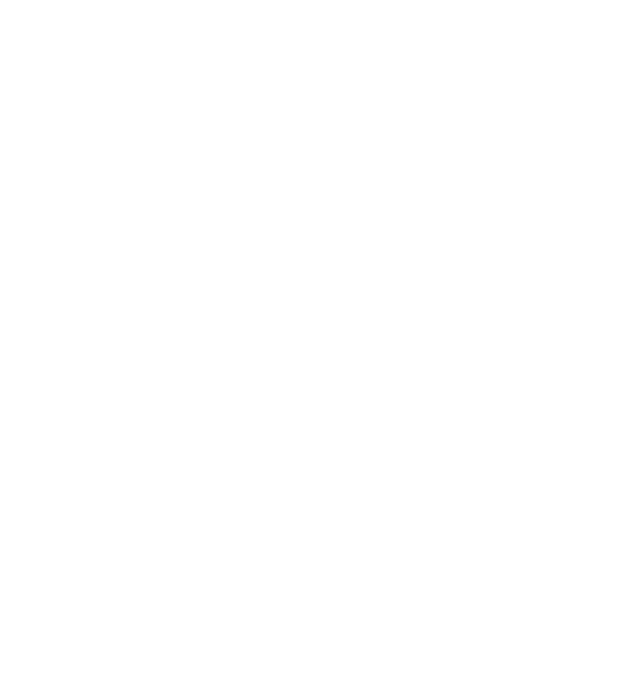
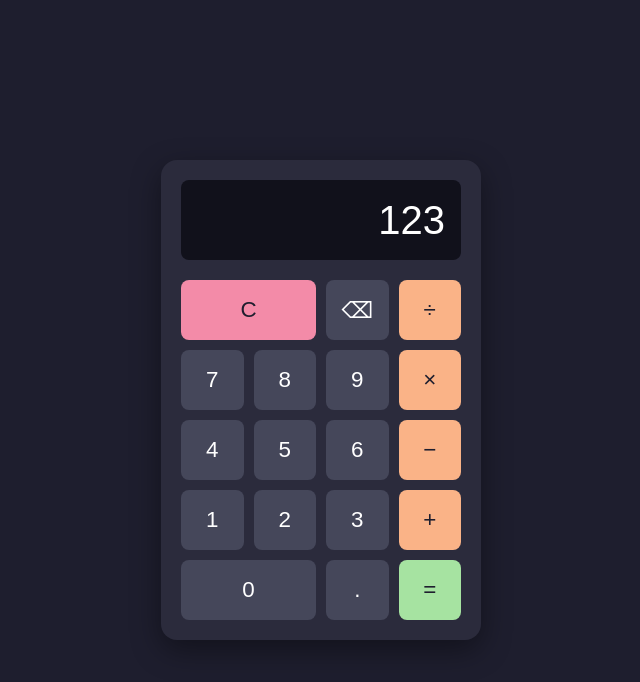
Before and after one commit to Kho10-16/odin-calculator, a plain HTML site: page index.html in a window 1280 px wide. Shown: the whole page, without its empty margins (319-959 px from the left). Drawn offline with Linux system fonts and the light colour scheme.

Commit message:
Add the button into index.html and style into style.css

```diff
--- a/index.html
+++ b/index.html
@@ -1,11 +1,41 @@
 <!DOCTYPE html>
 <html lang="en">
 <head>
-    <meta charset="UTF-8">
-    <meta name="viewport" content="width=device-width, initial-scale=1.0">
-    <title>Document</title>
+  <meta charset="UTF-8">
+  <meta name="viewport" content="width=device-width, initial-scale=1.0">
+  <title>Calculator</title>
+  <link rel="stylesheet" href="style.css">
 </head>
 <body>
+  <div class="calculator">
+    <div class="display">123</div>
 
+    <div class="buttons">
+      <button id="clear" class="span-2">C</button>
+      <button id="backspace">⌫</button>
+      <button class="operator" data-operator="/">÷</button>
+
+      <button class="digit">7</button>
+      <button class="digit">8</button>
+      <button class="digit">9</button>
+      <button class="operator" data-operator="*">×</button>
+
+      <button class="digit">4</button>
+      <button class="digit">5</button>
+      <button class="digit">6</button>
+      <button class="operator" data-operator="-">−</button>
+
+      <button class="digit">1</button>
+      <button class="digit">2</button>
+      <button class="digit">3</button>
+      <button class="operator" data-operator="+">+</button>
+
+      <button class="digit span-2">0</button>
+      <button id="decimal">.</button>
+      <button id="equals">=</button>
+    </div>
+  </div>
+
+  <script src="script.js"></script>
 </body>
 </html>
--- a/style.css
+++ b/style.css
@@ -0,0 +1,79 @@
+* {
+  box-sizing: border-box;
+  margin: 0;
+  padding: 0;
+}
+
+body {
+  min-height: 100vh;
+  display: flex;
+  justify-content: center;
+  align-items: center;
+  background: #1e1e2e;
+  font-family: Arial, sans-serif;
+}
+
+.calculator {
+  width: 320px;
+  padding: 20px;
+  background: #2b2b3c;
+  border-radius: 16px;
+  box-shadow: 0 10px 30px rgba(0, 0, 0, 0.4);
+}
+
+.display {
+  height: 80px;
+  margin-bottom: 20px;
+  padding: 0 16px;
+  background: #11111b;
+  color: #ffffff;
+  font-size: 2.5rem;
+  border-radius: 8px;
+  display: flex;
+  justify-content: flex-end;
+  align-items: center;
+  overflow: hidden;
+}
+
+.buttons {
+  display: grid;
+  grid-template-columns: repeat(4, 1fr);
+  gap: 10px;
+}
+
+button {
+  height: 60px;
+  font-size: 1.4rem;
+  border: none;
+  border-radius: 8px;
+  background: #45475a;
+  color: #ffffff;
+  cursor: pointer;
+}
+
+button:hover {
+  filter: brightness(1.2);
+}
+
+button:active {
+  transform: scale(0.95);
+}
+
+.operator {
+  background: #fab387;
+  color: #1e1e2e;
+}
+
+#equals {
+  background: #a6e3a1;
+  color: #1e1e2e;
+}
+
+#clear {
+  background: #f38ba8;
+  color: #1e1e2e;
+}
+
+.span-2 {
+  grid-column: span 2;
+}
```
